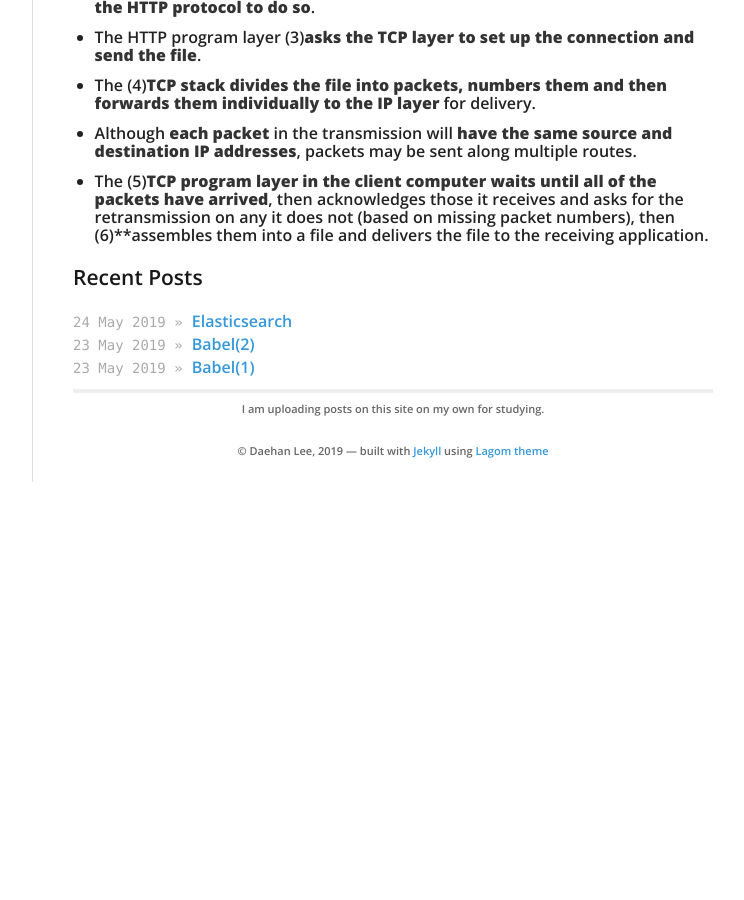
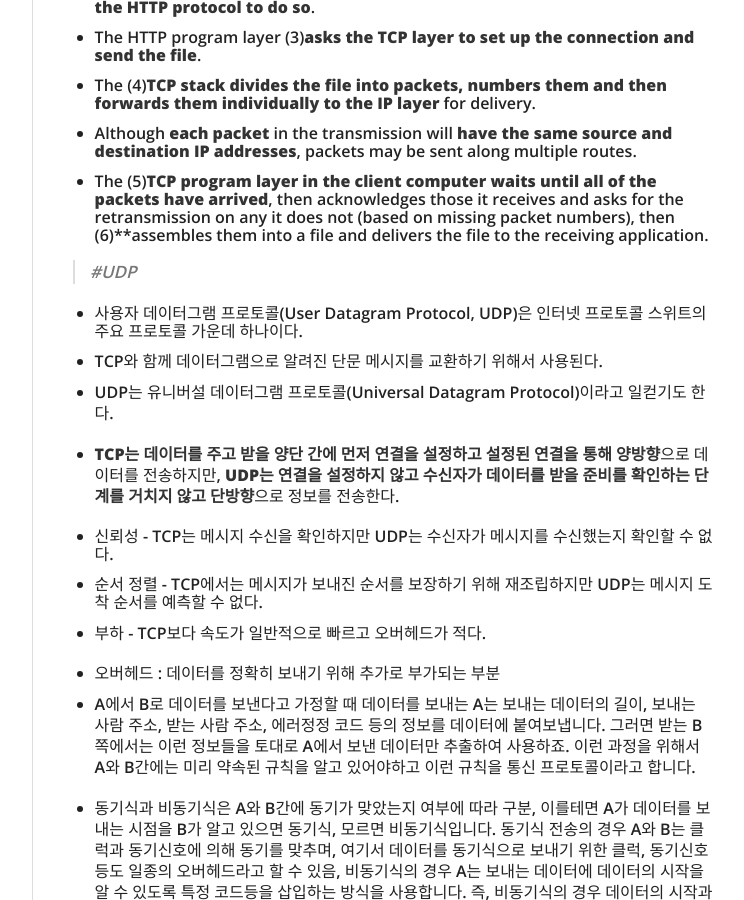
Before and after one commit to daehan0226/Study, a Jekyll site: the page built from _posts/2019-05-23-TCP.md, in a window 1280 px wide and 900 px high, scrolled down 861 px. Shown: the whole window, without its empty margins (378-1122 px from the left). Built offline with Jekyll 4.4.1, drawn with Linux system fonts in a browser that asks for light colours; before the commit the page ends 1343 px from its top, so only the background shows below that; some of the changed text lies outside the part shown.

Commit message:
Update 2019-05-23-TCP.md

```diff
--- a/_posts/2019-05-23-TCP.md
+++ b/_posts/2019-05-23-TCP.md
@@ -26,3 +26,22 @@ categories:
 * The (4)**TCP stack divides the file into packets, numbers them and then forwards them individually to the IP layer** for delivery.
 * Although **each packet** in the transmission will **have the same source and destination IP addresses**, packets may be sent along multiple routes.
 * The (5)**TCP program layer in the client computer waits until all of the packets have arrived**, then acknowledges those it receives and asks for the retransmission on any it does not (based on missing packet numbers), then (6)**assembles them into a file and delivers the file to the receiving application.
+
+> #UDP
+
+* 사용자 데이터그램 프로토콜(User Datagram Protocol, UDP)은 인터넷 프로토콜 스위트의 주요 프로토콜 가운데 하나이다.
+* TCP와 함께 데이터그램으로 알려진 단문 메시지를 교환하기 위해서 사용된다.
+* UDP는 유니버설 데이터그램 프로토콜(Universal Datagram Protocol)이라고 일컫기도 한다.
+
+* **TCP는 데이터를 주고 받을 양단 간에 먼저 연결을 설정하고 설정된 연결을 통해 양방향**으로 데이터를 전송하지만, **UDP는 연결을 설정하지 않고 수신자가 데이터를 받을 준비를 확인하는 단계를 거치지 않고 단방향**으로 정보를 전송한다.
+
+* 신뢰성 - TCP는 메시지 수신을 확인하지만 UDP는 수신자가 메시지를 수신했는지 확인할 수 없다.
+* 순서 정렬 - TCP에서는 메시지가 보내진 순서를 보장하기 위해 재조립하지만 UDP는 메시지 도착 순서를 예측할 수 없다.
+* 부하 - TCP보다 속도가 일반적으로 빠르고 오버헤드가 적다.
+
+* 오버헤드 : 데이터를 정확히 보내기 위해 추가로 부가되는 부분
+* A에서 B로 데이터를 보낸다고 가정할 때 데이터를 보내는 A는 보내는 데이터의 길이, 보내는 사람 주소, 받는 사람 주소, 에러정정 코드 등의 정보를 데이터에 붙여보냅니다. 그러면 받는 B쪽에서는 이런 정보들을 토대로 A에서 보낸 데이터만 추출하여 사용하죠. 이런 과정을 위해서 A와 B간에는 미리 약속된 규칙을 알고 있어야하고 이런 규칙을 통신 프로토콜이라고 합니다.
+
+* 동기식과 비동기식은 A와 B간에 동기가 맞았는지 여부에 따라 구분, 이를테면 A가 데이터를 보내는 시점을 B가 알고 있으면 동기식, 모르면 비동기식입니다. 동기식 전송의 경우 A와 B는 클럭과 동기신호에 의해 동기를 맞추며, 여기서 데이터를 동기식으로 보내기 위한 클럭, 동기신호 등도 일종의 오버헤드라고 할 수 있음, 비동기식의 경우 A는 보내는 데이터에 데이터의 시작을 알 수 있도록 특정 코드등을 삽입하는 방식을 사용합니다. 즉, 비동기식의 경우 데이터의 시작과 끝을 알리는 부분을 오버헤드라고 할 수 있습니다.
+
+* 결론적으로 데이터를 올바르게 전송하기 위해 데이터 외에 부가되는 정보를 오버헤드라고, 통신 프로토콜에서 데이터의 앞과 뒤에 붙는 헤더와 트레일러 부분이 오버헤드에 해당됩니다. 어떤 하나의 작업을 성취하기 위하여 부수적으로 수행되는 작업의 양이 지나치게 많을 때, 우리는 이러한 부수 작업을 부담이 된다는 의미에서 오버헤드라고 한다.
```
